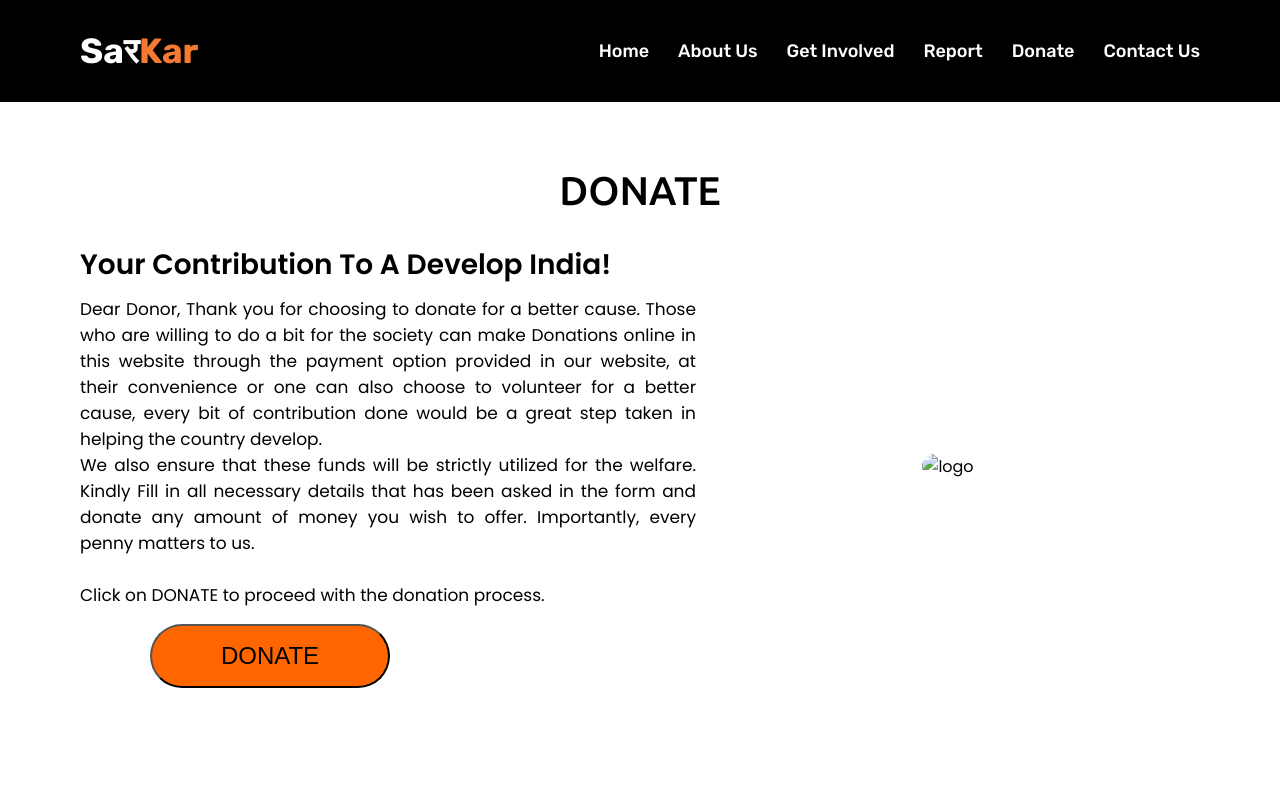
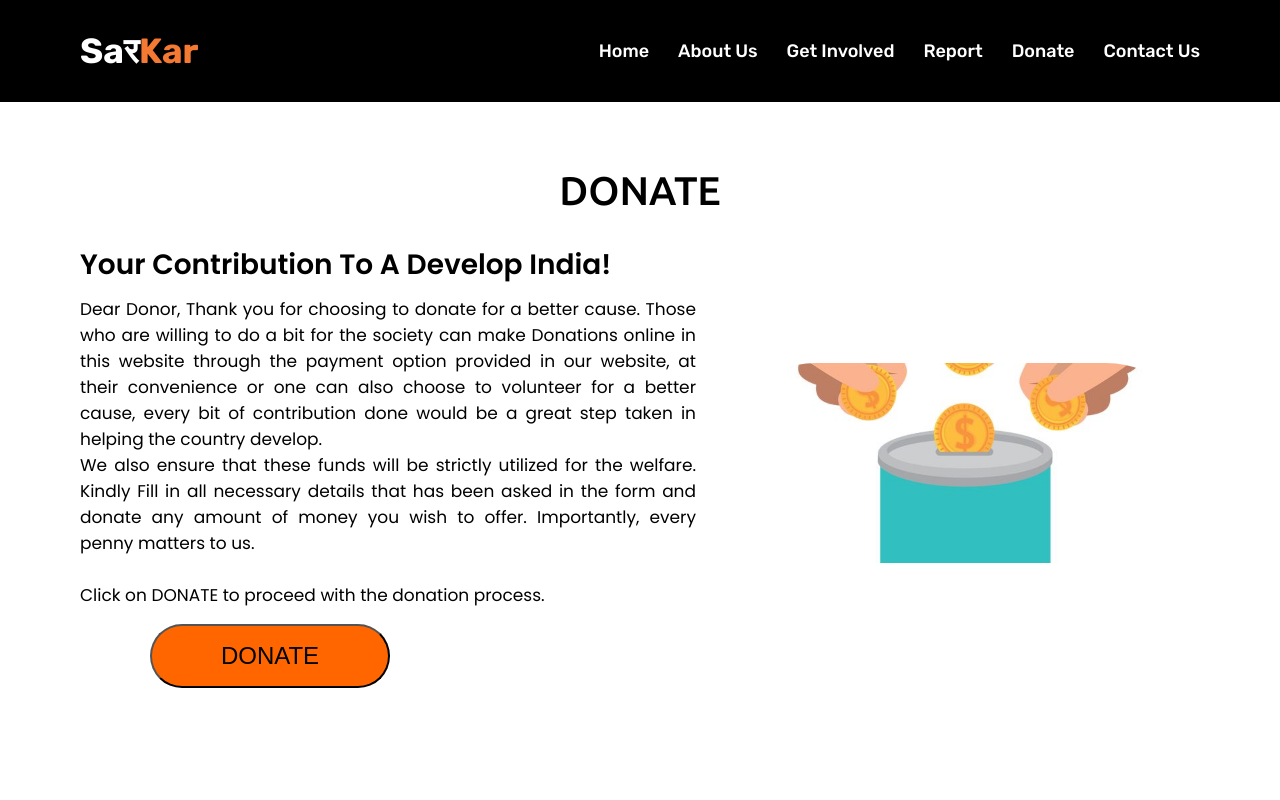
Before and after one commit to Keerthana02122001/Jithack_2022, a website: page public/donation.html in a window 1280 px wide. Shown: the top 800 px of the page. Drawn offline with nearby package versions, Linux system fonts and the light colour scheme.

Commit message:
Added image for donation

```diff
--- a/public/donation.html
+++ b/public/donation.html
@@ -55,7 +55,7 @@
                          </form>
                 </div>
                 <div class="column right">
-                    <img src="images/Donate-01.png" alt="logo">
+                    <img src="images/donate.jpg" alt="logo">
                 </div>
             </div>
         </div>
```
Also changed, not shown: public/images/donate.jpg (added).
